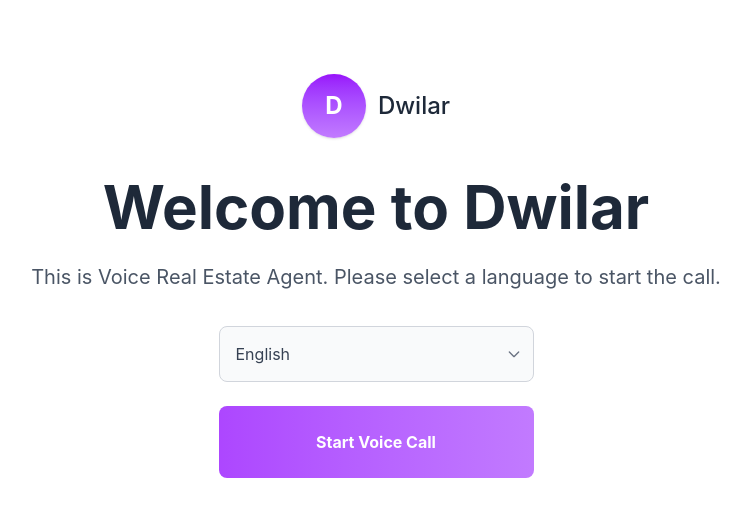
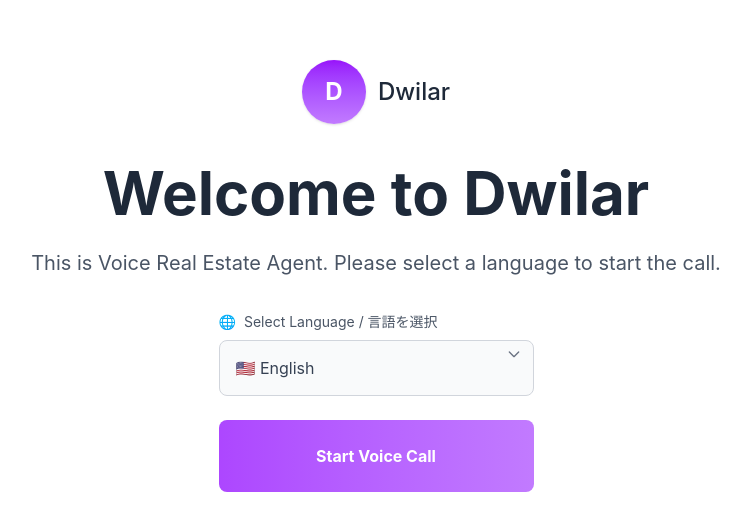
Before and after one commit to Vector99dev/Dwilar-front-full-v1, a Next.js app: page / in a window 1280 px wide. Shown: the part 108-638 px from the top of the page, without its empty margins (264-1015 px from the left). Built offline with nearby package versions, Linux system fonts and the light colour scheme; what @livekit/components-react would draw is missing.

Commit message:
add: image explanation

```diff
--- a/src/app/page.tsx
+++ b/src/app/page.tsx
@@ -84,7 +84,12 @@ export default function Home() {
       const data = await resp.json();
 
       if (data.token) {
-        await roomRef.current.connect('wss://voice-agent-demo-cfg9emy4.livekit.cloud', data.token);
+        await roomRef.current.connect('wss://japan-voice-1zixfsjd.livekit.cloud', data.token);
+
+        // Set the language attribute immediately after connection
+        console.log('Setting language attribute to:', currentLanguage);
+        await roomRef.current.localParticipant.setAttributes({ language: currentLanguage });
+        console.log('Language attribute set successfully');
 
         // Publish microphone audio after successful connection
         const tracks = await createLocalTracks({
@@ -119,10 +124,14 @@ export default function Home() {
     setSelectedProperty(null);
   };
 
-  const handleLanguageSwitch = async () => {
-    const newLanguage = currentLanguage === "en" ? "ja" : "en";
+  const handleLanguageChange = async (newLanguage: string) => {
+    console.log('Language changed to:', newLanguage);
     setCurrentLanguage(newLanguage);
-    await roomRef.current.localParticipant.setAttributes({ language: newLanguage });
+    if (roomRef.current && roomRef.current.localParticipant) {
+      console.log('Setting participant language attribute to:', newLanguage);
+      await roomRef.current.localParticipant.setAttributes({ language: newLanguage });
+      console.log('Participant language attribute set successfully');
+    }
   };
 
   const handleContactSubmit = async () => {
@@ -269,23 +278,28 @@ export default function Home() {
           {/* Language Dropdown */}
           <div className="mb-4 md:mb-6 w-full flex justify-center">
             <div className="relative w-full max-w-[315px] px-4 md:px-0">
+              <div className="flex items-center mb-2">
+                <span className="text-sm text-gray-600 mr-2">🌐</span>
+                <span className="text-sm text-gray-600">Select Language / 言語を選択</span>
+              </div>
               <select
                 className="block w-full h-12 md:h-14 px-4 rounded-lg border border-gray-300 bg-gray-50 text-gray-700 text-sm md:text-base appearance-none focus:outline-none focus:border-purple-300"
                 value={currentLanguage}
-                onChange={(e) => {
-                  const newLanguage = e.target.value;
-                  setCurrentLanguage(newLanguage);
-                  if (roomRef.current && roomRef.current.localParticipant) {
-                    roomRef.current.localParticipant.setAttributes({ language: newLanguage });
-                  }
-                }}
+                onChange={(e) => handleLanguageChange(e.target.value)}
               >
-                <option value="en">English</option>
-                <option value="ja">日本語</option>
+                <option value="en">🇺🇸 English</option>
+                <option value="ja">🇯🇵 日本語</option>
               </select>
               <div className="pointer-events-none absolute inset-y-0 right-0 flex items-center pr-3">
                 <svg className="w-4 h-4 text-gray-500" fill="none" stroke="currentColor" strokeWidth="2" viewBox="0 0 24 24"><path strokeLinecap="round" strokeLinejoin="round" d="M19 9l-7 7-7-7" /></svg>
               </div>
+              {joined && (
+                <div className="mt-2 text-center">
+                  <span className="text-xs text-green-600 font-medium">
+                    {currentLanguage === "en" ? "Agent will speak in English" : "エージェントは日本語で話します"}
+                  </span>
+                </div>
+              )}
             </div>
           </div>
 
```
Also changed, not shown: 1 other file (tests, documents, lock files or other folders).
